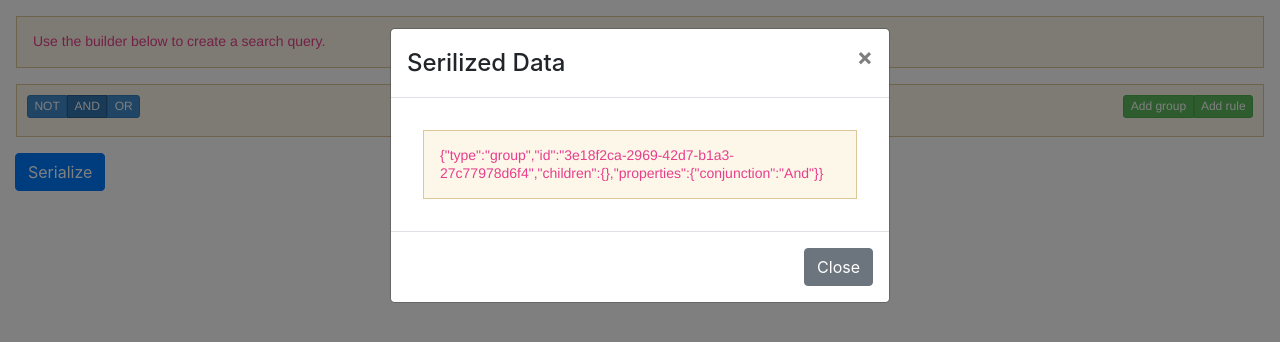
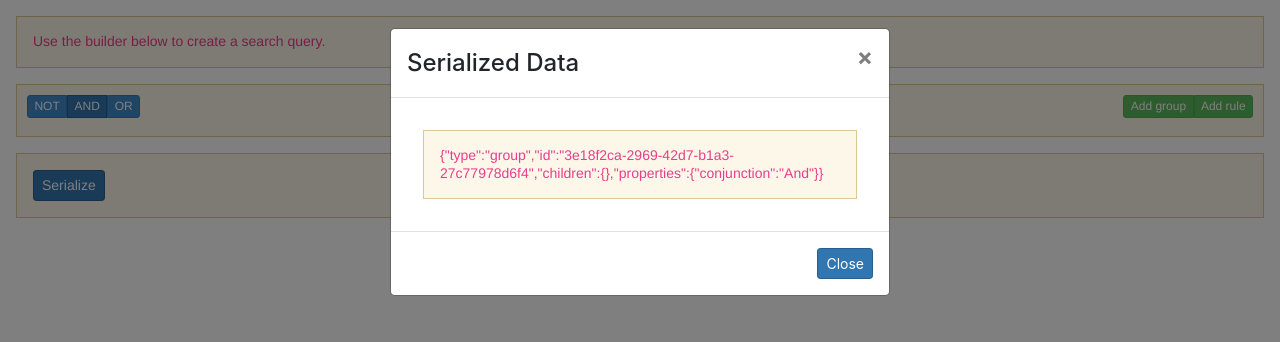
Before and after one commit to OlegSaidov/react-test, a React (Create React App) app: page / in a window 1280 px wide. Both pictures are taken after a click on the button "Serialize". Shown: the top 342 px of the page. Built offline with nearby package versions, Linux system fonts and the light colour scheme.

Commit message:
Fixed styles in task1

```diff
--- a/src/App.scss
+++ b/src/App.scss
@@ -18,14 +18,14 @@
 /******************************************************************************/
 /** COMMON ********************************************************************/
 /******************************************************************************/
-.query-builder, .query-preview {
+.query-builder, .query-preview, .serialize {
   font-family: 'Helvetica Neue', Helvetica, Arial, sans-serif;
   font-size: 12px;
   line-height: 1.25;
   margin: 1rem;
 }
 
-.query-preview {
+.query-preview, .serialize {
   font-size: 14px;
   background: rgba(250, 240, 210, 0.5);
   border: 1px solid #DCC896;
@@ -49,6 +49,8 @@
   padding: 10px;
   position: relative;
 }
+
+
 
 /******************************************************************************/
 /** GROUP *********************************************************************/
@@ -206,3 +208,23 @@
   background-color: #d9534f;
   border-color: #d43f3a;
 }
+/******************************************************************************/
+/** Serialize Button ********************************************************************/
+/******************************************************************************/
+.btn-serialize {
+  background-color: #3276b1;
+  border-color: #285e8e;
+
+  &:hover{
+    background-color: #428bca;
+    border-color: #357ebd;
+  }
+  &:focus{
+    background-color: #428bca;
+    border-color: #357ebd;
+  }
+  &:visited{
+    background-color: #428bca;
+    border-color: #357ebd;
+  }
+}
--- a/src/RuleBuilder/components/Serialize.js
+++ b/src/RuleBuilder/components/Serialize.js
@@ -1,5 +1,5 @@
 import React, { useState, } from 'react'
-import { Button, Modal, Container } from 'react-bootstrap'
+import { Button, Modal } from 'react-bootstrap'
 import jsonString from '../utils/jsonString'
 import PropTypes from 'prop-types'
 
@@ -13,14 +13,14 @@ export function Serialize(props) {
     const serialize = (rawState) => jsonString(rawState);
 
     return (
-        <Container fluid={true}>
-            <Button variant="primary" onClick={handleShow}>
+        <div className="serialize">
+            <Button variant="primary" className="btn-serialize btn-sm" onClick={handleShow}>
                 Serialize
             </Button>
 
             <Modal show={show} onHide={handleClose}>
                 <Modal.Header closeButton>
-                    <Modal.Title>Serilized Data</Modal.Title>
+                    <Modal.Title>Serialized Data</Modal.Title>
                 </Modal.Header>
                 <Modal.Body>
                     <code className="query-preview">
@@ -28,12 +28,12 @@ export function Serialize(props) {
                     </code>
                 </Modal.Body>
                 <Modal.Footer>
-                    <Button variant="secondary" onClick={handleClose}>
+                    <Button variant="secondary" className="btn-serialize btn-sm" onClick={handleClose}>
                         Close
             </Button>
                 </Modal.Footer>
             </Modal>
-        </Container>
+        </div>
     );
 }
 
```
